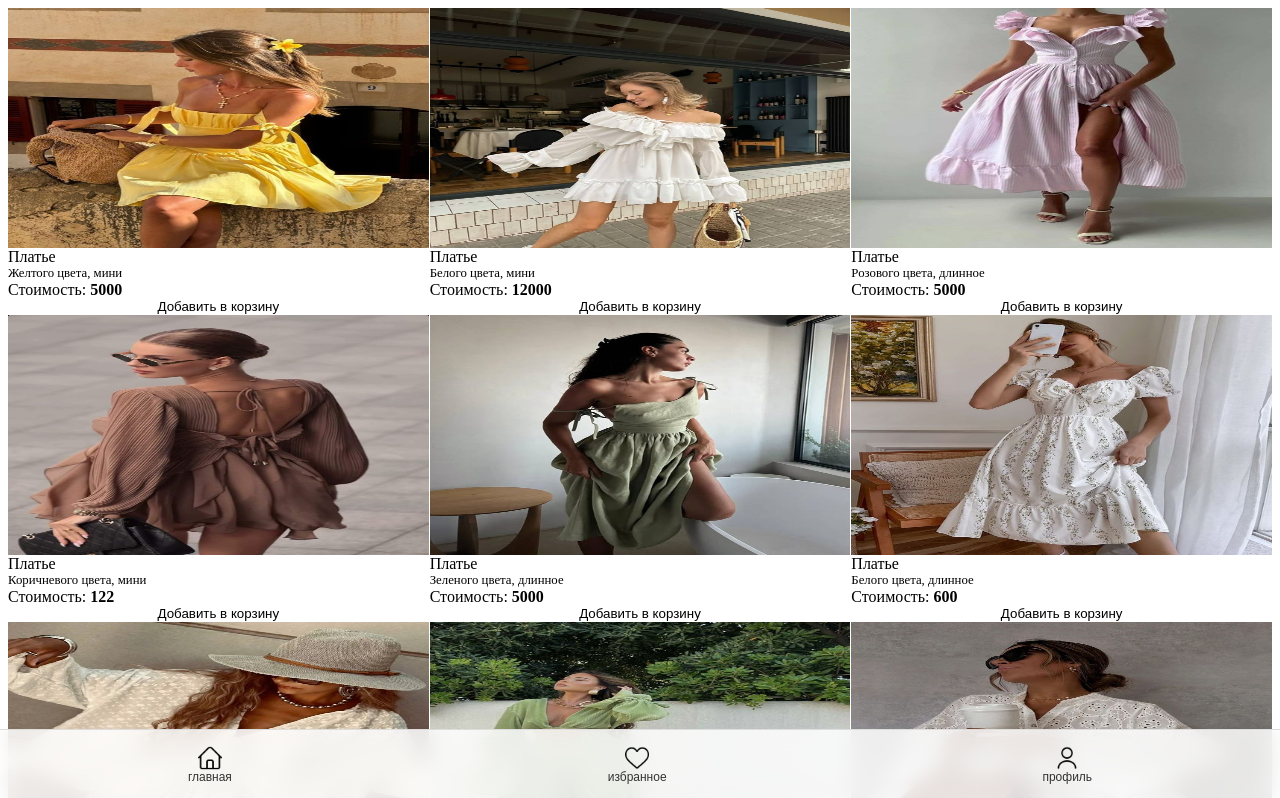
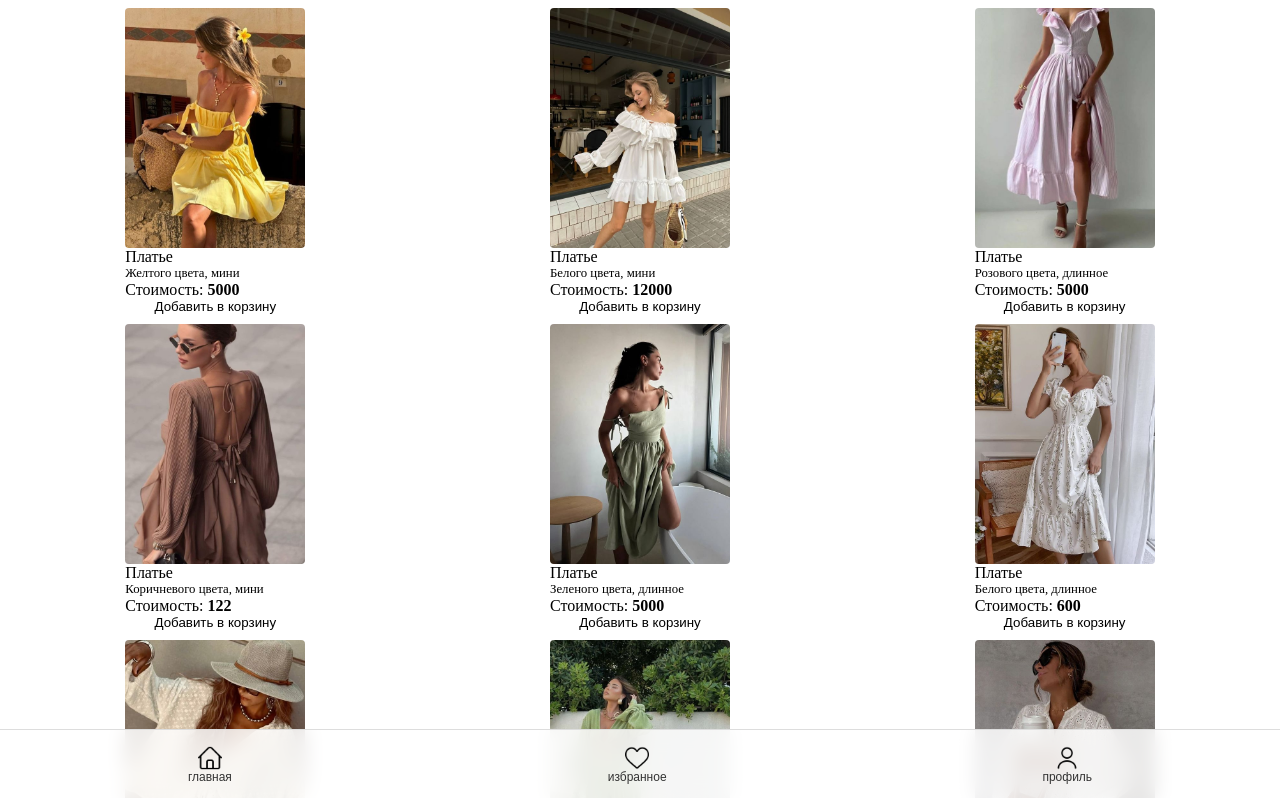
Before and after one commit to ko-tenka/mini_app, a React (Create React App) app: page / in a window 1280 px wide. Shown: the top 798 px of the page. Built offline with nearby package versions, Linux system fonts and the light colour scheme.

Commit message:
release css2

```diff
--- a/src/App.css
+++ b/src/App.css
@@ -2,8 +2,8 @@ html, body {
   margin: 0;
   padding: 0;
   font-family: sans-serif;
-  background-color: var(--tg-theme-bg-color, #ffffff);
-  color: var(--tg-theme-text-color, #000000);
+  background-color: white;
+  color: black;
   height: 100%;
 }
 
--- a/src/components/ProductItems/ProductItems.css
+++ b/src/components/ProductItems/ProductItems.css
@@ -1,30 +1,25 @@
-/* Стиль для карточек */
 .product {
     display: flex;
     flex-direction: column;
-    border: 1px solid var(--tg-theme-button-color);
     width: 100%;
+    max-width: 180px;
     box-sizing: border-box;
-    flex: 1;
+    margin: auto;
 }
 
-/* Стиль для изображений */
+
 .img {
     width: 100%;
-    background: lightgray;
     height: 240px;
-    margin: 0 auto;
-    background: var(--tg-theme-button-color);
+    object-fit: cover;
+    display: block;
+    border-radius: 4px;
 }
 
-/* Описание товара */
 .description {
     font-size: 0.8em;
 }
 
-/* Кнопка "Добавить в корзину" */
 .add-btn {
     width: 100%;
 }
-
-/* Стили для контейнера карточек */
--- a/src/components/ProductList/ProductList.css
+++ b/src/components/ProductList/ProductList.css
@@ -1,20 +1,19 @@
 .list {
     display: grid;
-    grid-template-columns: repeat(2, 1fr);  /* 2 карточки на мобильных */
-    gap: 1px;  /* сильно уменьшаем расстояние между карточками */
-    justify-items: center;
-    /* width: 80%; */
+    grid-template-columns: repeat(auto-fit, minmax(180px, 1fr));
+    gap: 10px;
+    justify-content: center;
+}
 
-}
 
 @media (min-width: 900px) {
     .list {
-        grid-template-columns: repeat(3, 1fr);  /* 3 карточки на больших экранах */
+        grid-template-columns: repeat(3, 1fr);
     }
 }
 
 @media (max-width: 600px) {
     .list {
-        grid-template-columns: repeat(2, 1fr);  /* 2 карточки на экранах до 600px */
+        grid-template-columns: repeat(2, 1fr);
     }
 }
```
